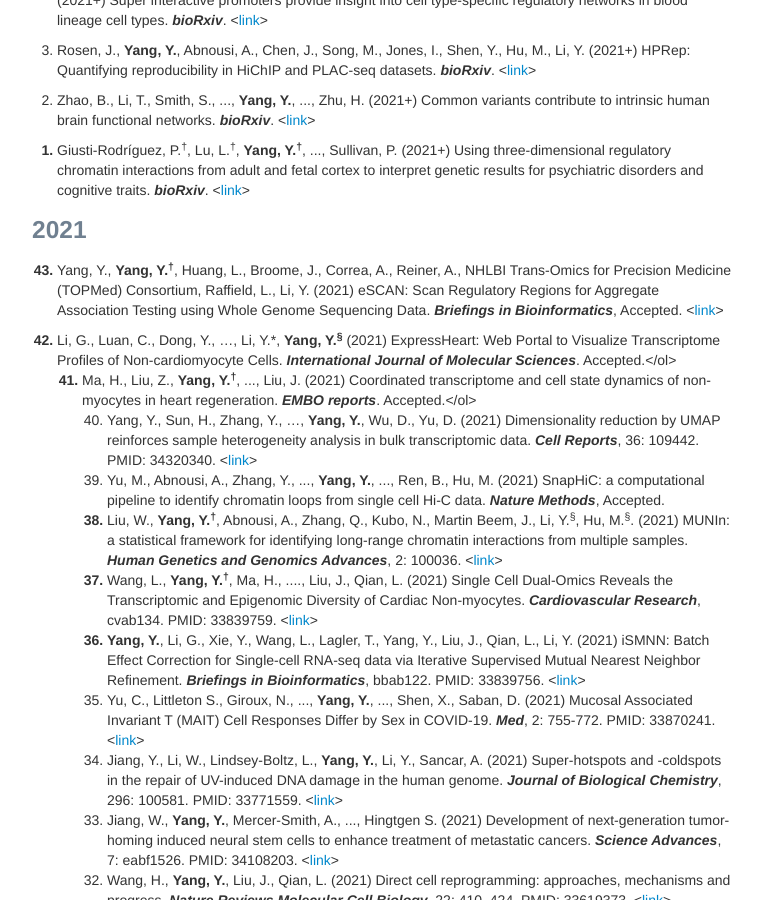
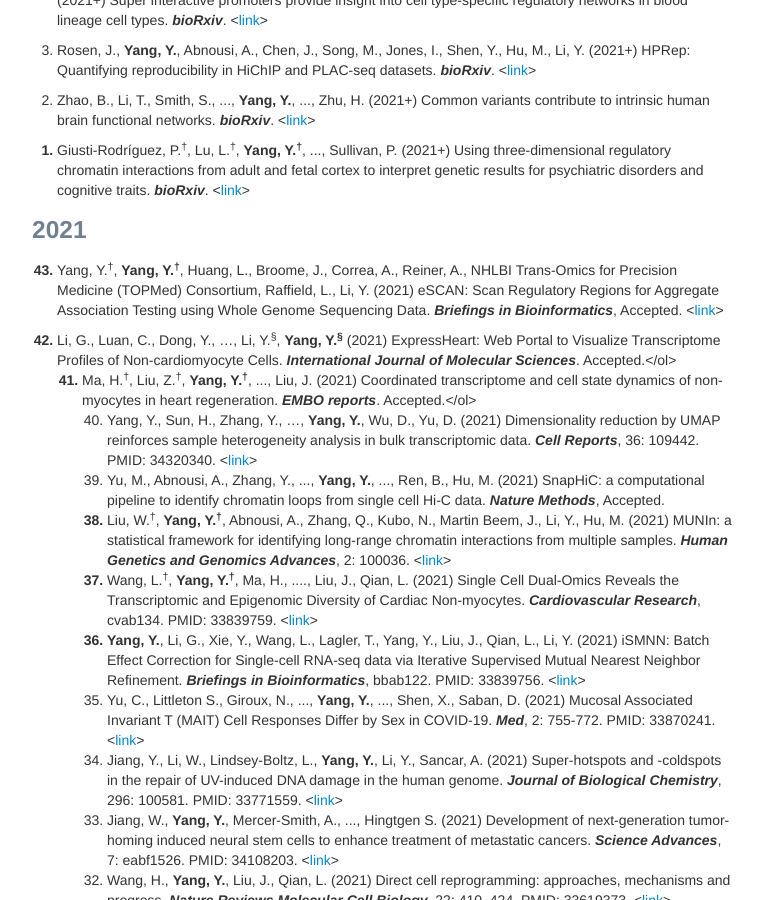
Before and after one commit to yycunc/yycunc.github.io, a Jekyll site: the page built from pages/pubs.md, in a window 1280 px wide and 900 px high, scrolled down 324 px. Shown: the whole window, without its empty margins (258-1020 px from the left). Built offline with Jekyll 4.4.1, drawn with Linux system fonts in a browser that asks for light colours.

Commit message:
Update pubs.md

```diff
--- a/pages/pubs.md
+++ b/pages/pubs.md
@@ -24,19 +24,19 @@ title: Yuchen Yang's publications
 
 ### 2021
 
-<ol start="43" style="font-weight: bold;"> <li><span style="font-weight: normal;">Yang, Y., <b>Yang, Y.<sup>&dagger;</sup></b>, Huang, L., Broome, J., Correa, A., Reiner, A., NHLBI Trans-Omics for Precision Medicine (TOPMed) Consortium, Raffield, L., Li, Y. (2021) eSCAN: Scan Regulatory Regions for Aggregate Association Testing using Whole Genome Sequencing Data. <i><b>Briefings in Bioinformatics</b></i>, Accepted. <<a href="https://www.biorxiv.org/content/10.1101/2020.11.30.405266v1">link</a>></span></li></ol>
+<ol start="43" style="font-weight: bold;"> <li><span style="font-weight: normal;">Yang, Y.<sup>&dagger;</sup>, <b>Yang, Y.<sup>&dagger;</sup></b>, Huang, L., Broome, J., Correa, A., Reiner, A., NHLBI Trans-Omics for Precision Medicine (TOPMed) Consortium, Raffield, L., Li, Y. (2021) eSCAN: Scan Regulatory Regions for Aggregate Association Testing using Whole Genome Sequencing Data. <i><b>Briefings in Bioinformatics</b></i>, Accepted. <<a href="https://www.biorxiv.org/content/10.1101/2020.11.30.405266v1">link</a>></span></li></ol>
 
-<ol start="42" style="font-weight: bold;"> <li><span style="font-weight: normal;">Li, G., Luan, C., Dong, Y., …, Li, Y.*, <b>Yang, Y.<sup>&sect;</sup></b> (2021) ExpressHeart: Web Portal to Visualize Transcriptome Profiles of Non-cardiomyocyte Cells. <i><b>International Journal of Molecular Sciences</b></i>. Accepted.</ol>
+<ol start="42" style="font-weight: bold;"> <li><span style="font-weight: normal;">Li, G., Luan, C., Dong, Y., …, Li, Y.<sup>&sect;</sup>, <b>Yang, Y.<sup>&sect;</sup></b> (2021) ExpressHeart: Web Portal to Visualize Transcriptome Profiles of Non-cardiomyocyte Cells. <i><b>International Journal of Molecular Sciences</b></i>. Accepted.</ol>
 
-<ol start="41" style="font-weight: bold;"> <li><span style="font-weight: normal;">Ma, H., Liu, Z., <b>Yang, Y.<sup>&dagger;</sup></b>, ..., Liu, J. (2021) Coordinated transcriptome and cell state dynamics of non-myocytes in heart regeneration. <i><b>EMBO reports</b></i>. Accepted.</ol>
+<ol start="41" style="font-weight: bold;"> <li><span style="font-weight: normal;">Ma, H.<sup>&dagger;</sup>, Liu, Z.<sup>&dagger;</sup>, <b>Yang, Y.<sup>&dagger;</sup></b>, ..., Liu, J. (2021) Coordinated transcriptome and cell state dynamics of non-myocytes in heart regeneration. <i><b>EMBO reports</b></i>. Accepted.</ol>
 
 <ol start="40"> <li> Yang, Y., Sun, H., Zhang, Y., …, <b>Yang, Y.</b>, Wu, D., Yu, D. (2021) Dimensionality reduction by UMAP reinforces sample heterogeneity analysis in bulk transcriptomic data. <i><b>Cell Reports</b></i>, 36: 109442. PMID: 34320340. <<a href="https://www.sciencedirect.com/science/article/pii/S2211124721008597">link</a>></li></ol>
 
 <ol start="39"> <li> Yu, M., Abnousi, A., Zhang, Y., ..., <b>Yang, Y.</b>, ..., Ren, B., Hu, M. (2021) SnapHiC: a computational pipeline to identify chromatin loops from single cell Hi-C data. <i><b>Nature Methods</b></i>, Accepted.</li></ol>
 
-<ol start="38" style="font-weight: bold;"> <li><span style="font-weight: normal;">Liu, W., <b>Yang, Y.<sup>&dagger;</sup></b>, Abnousi, A., Zhang, Q., Kubo, N., Martin Beem, J., Li, Y.<sup>&sect;</sup>, Hu, M.<sup>&sect;</sup>. (2021) MUNIn: a statistical framework for identifying long-range chromatin interactions from multiple samples. <i><b>Human Genetics and Genomics Advances</b></i>, 2: 100036. <<a href="https://www.sciencedirect.com/science/article/pii/S2666247721000178?via%3Dihub">link</a>></span></li></ol>
+<ol start="38" style="font-weight: bold;"> <li><span style="font-weight: normal;">Liu, W.<sup>&dagger;</sup>, <b>Yang, Y.<sup>&dagger;</sup></b>, Abnousi, A., Zhang, Q., Kubo, N., Martin Beem, J., Li, Y., Hu, M. (2021) MUNIn: a statistical framework for identifying long-range chromatin interactions from multiple samples. <i><b>Human Genetics and Genomics Advances</b></i>, 2: 100036. <<a href="https://www.sciencedirect.com/science/article/pii/S2666247721000178?via%3Dihub">link</a>></span></li></ol>
 
-<ol start="37" style="font-weight: bold;"> <li><span style="font-weight: normal;">Wang, L., <b>Yang, Y.<sup>&dagger;</sup></b>, Ma, H., ...., Liu, J., Qian, L. (2021) Single Cell Dual-Omics Reveals the Transcriptomic and Epigenomic Diversity of Cardiac Non-myocytes. <i><b>Cardiovascular Research</b></i>, cvab134. PMID: 33839759. <<a href="https://academic.oup.com/cardiovascres/advance-article-abstract/doi/10.1093/cvr/cvab134/6220323">link</a>></span></li></ol>
+<ol start="37" style="font-weight: bold;"> <li><span style="font-weight: normal;">Wang, L.<sup>&dagger;</sup>, <b>Yang, Y.<sup>&dagger;</sup></b>, Ma, H., ...., Liu, J., Qian, L. (2021) Single Cell Dual-Omics Reveals the Transcriptomic and Epigenomic Diversity of Cardiac Non-myocytes. <i><b>Cardiovascular Research</b></i>, cvab134. PMID: 33839759. <<a href="https://academic.oup.com/cardiovascres/advance-article-abstract/doi/10.1093/cvr/cvab134/6220323">link</a>></span></li></ol>
 
 <ol start="36" style="font-weight: bold;"> <li><span style="font-weight: normal;"><b>Yang, Y.</b>, Li, G., Xie, Y., Wang, L., Lagler, T., Yang, Y., Liu, J., Qian, L., Li, Y. (2021) iSMNN: Batch Effect Correction for Single-cell RNA-seq data via Iterative Supervised Mutual Nearest Neighbor Refinement. <i><b>Briefings in Bioinformatics</b></i>, bbab122. PMID: 33839756. <<a href="https://academic.oup.com/bib/advance-article-abstract/doi/10.1093/bib/bbab122/6220171?redirectedFrom=fulltext">link</a>></span></li></ol>
 
```
